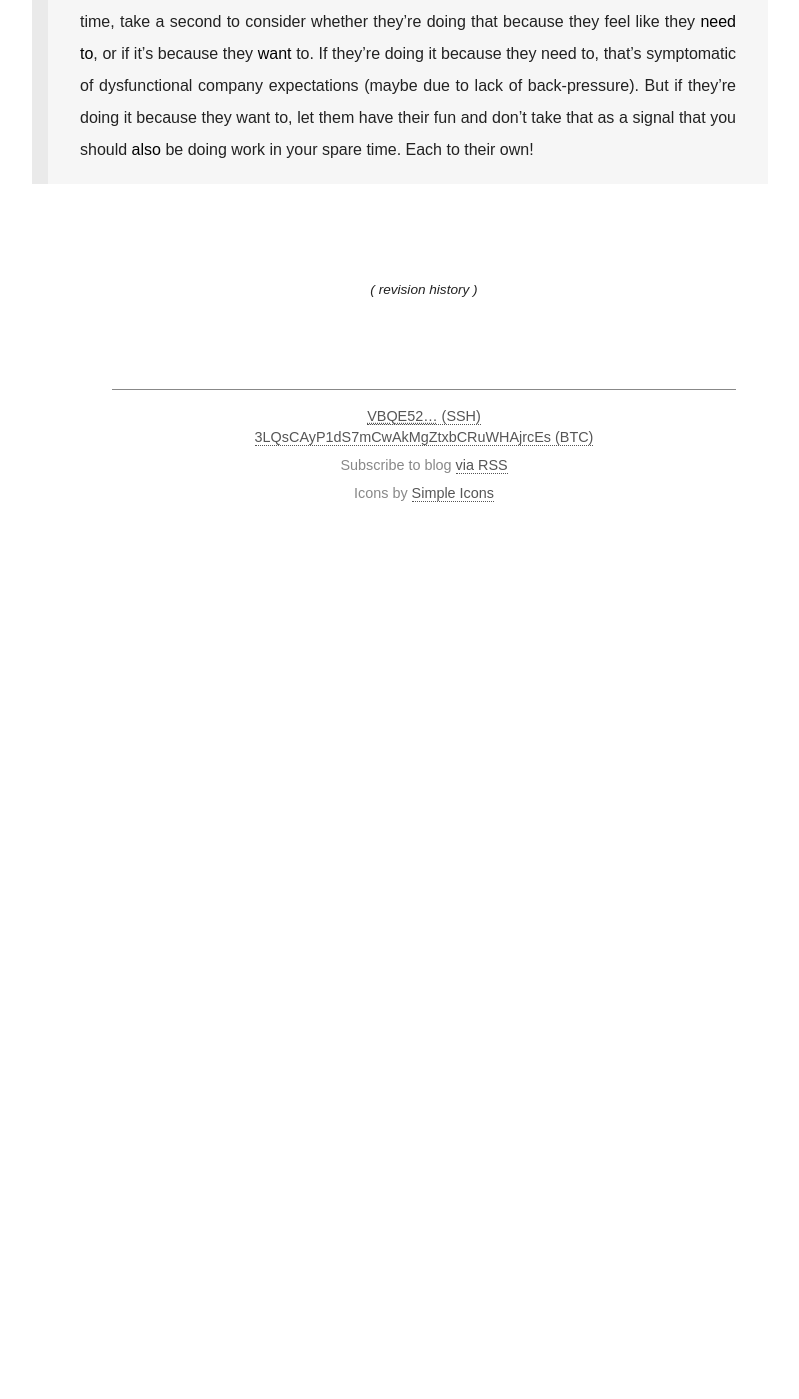
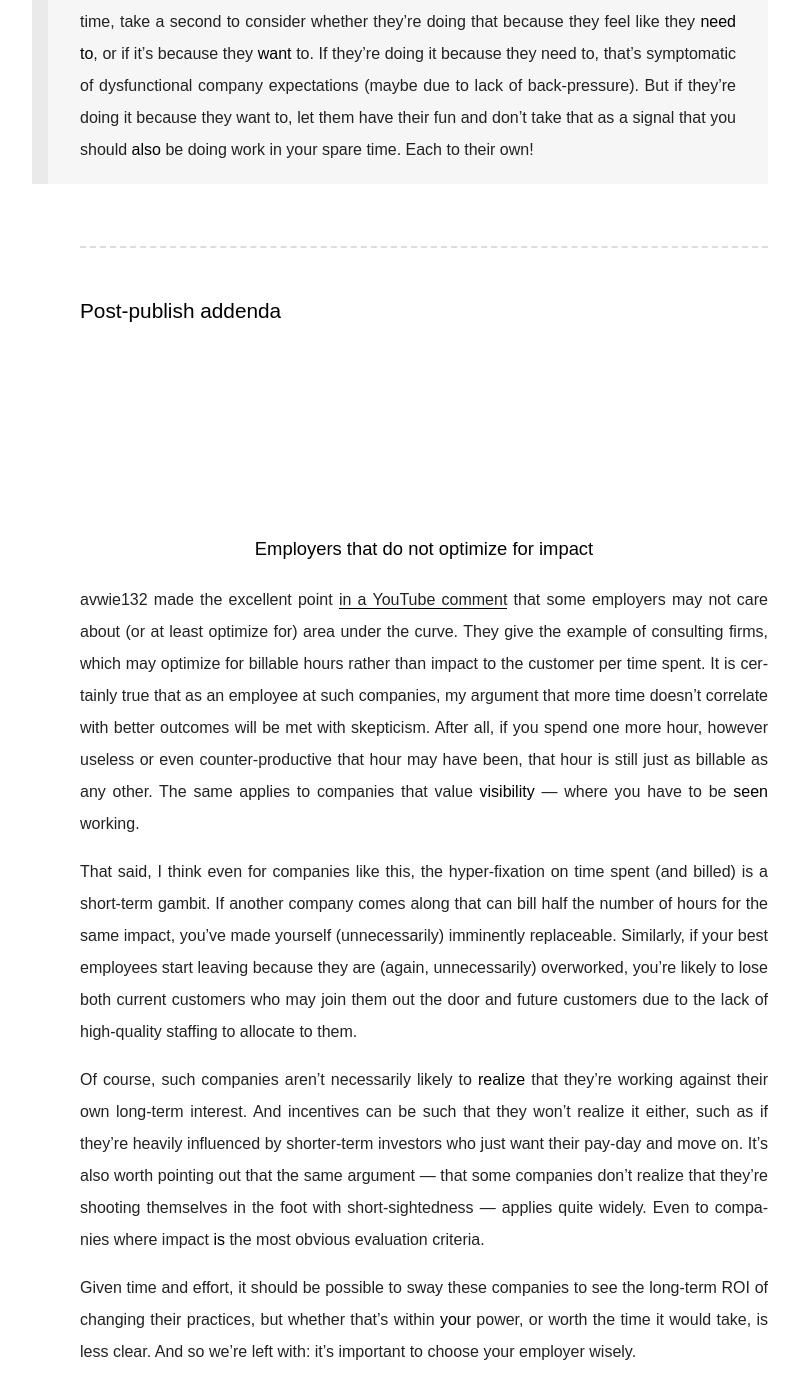
Before and after one commit to jonhoo/thesquareplanet.com, a Jekyll site: the page built from _posts/2024-12-22-about-40-hours.md, in a window 1280 px wide and 1400 px high, scrolled down 12958 px. Shown: the whole window, without its empty margins (216-1015 px from the left). Built offline with Jekyll 4.4.1, drawn with Linux system fonts in a browser that asks for light colours; before the commit the page ends 13477 px from its top, so only the background shows below that; some of the changed text lies outside the part shown.

Commit message:
Addendum for good YouTube comment

```diff
--- a/_posts/2024-12-22-about-40-hours.md
+++ b/_posts/2024-12-22-about-40-hours.md
@@ -484,6 +484,46 @@ conducive to your own happiness and joy.
 > them have their fun and don't take that as a signal that you should
 > _also_ be doing work in your spare time. Each to their own!
 
+# Post-publish addenda
+
+## Employers that do not optimize for impact
+
+avwie132 made the excellent point [in a YouTube comment][avwie132] that
+some employers may not care about (or at least optimize for) area under
+the curve. They give the example of consulting firms, which may optimize
+for billable hours rather than impact to the customer per time spent. It
+is certainly true that as an employee at such companies, my argument
+that more time doesn't correlate with better outcomes will be met with
+skepticism. After all, if you spend one more hour, however useless or
+even counter-productive that hour may have been, that hour is still just
+as billable as any other. The same applies to companies that value
+_visibility_ — where you have to be _seen_ working.
+
+That said, I think even for companies like this, the hyper-fixation on
+time spent (and billed) is a short-term gambit. If another company comes
+along that can bill half the number of hours for the same impact, you've
+made yourself (unnecessarily) imminently replaceable. Similarly, if your
+best employees start leaving because they are (again, unnecessarily)
+overworked, you're likely to lose both current customers who may join
+them out the door and future customers due to the lack of high-quality
+staffing to allocate to them.
+
+Of course, such companies aren't necessarily likely to _realize_ that
+they're working against their own long-term interest. And incentives can
+be such that they won't realize it either, such as if they're heavily
+influenced by shorter-term investors who just want their pay-day and
+move on. It's also worth pointing out that the same argument — that some
+companies don't realize that they're shooting themselves in the foot
+with short-sightedness — applies quite widely. Even to companies where
+impact _is_ the most obvious evaluation criteria.
+
+Given time and effort, it should be possible to sway these companies to
+see the long-term ROI of changing their practices, but whether that's
+within _your_ power, or worth the time it would take, is less clear. And
+so we're left with: it's important to choose your employer wisely.
+
+[avwie132]: https://www.youtube.com/channel/UC_iD0xppBwwsrM9DegC5cQQ/community?lc=UgxJajWim6Gk4neRr8x4AaABAg.ACT1niaLgcFACYa3jzv5gu&lb=UgkxYSJoUv84LVhVTvoRyKzFXH0usbw6_gWv
+
 [Overton window]: https://en.wikipedia.org/wiki/Overton_window
 [mythical man-month]: https://en.wikipedia.org/wiki/The_Mythical_Man-Month
 [work is work]: https://codahale.com/work-is-work/
```
